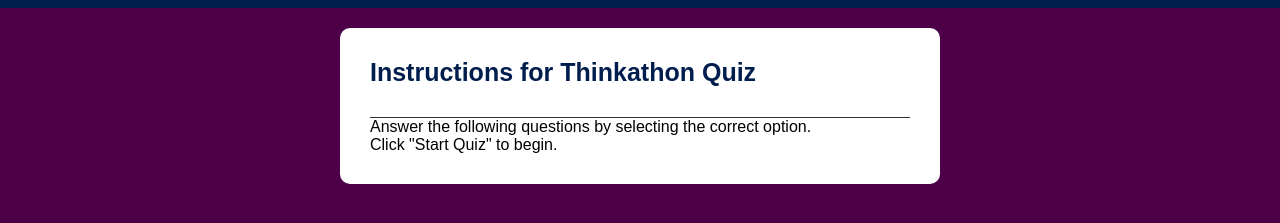
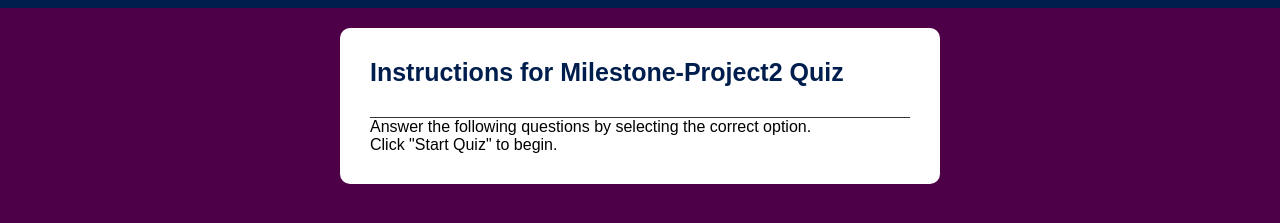
Before and after one commit to fmk-McOpare/Milestone-Project2, a plain HTML site: page instructions.html in a window 1280 px wide. Shown: the part 33-256 px from the top of the page. Drawn offline with Linux system fonts and the light colour scheme.

Commit message:
Content update for typo

```diff
--- a/instructions.html
+++ b/instructions.html
@@ -3,7 +3,7 @@
 <head>
     <meta charset="UTF-8">
     <meta name="viewport" content="width=device-width, initial-scale=1.0">
-    <title>Instructions - Thinkathon</title>
+    <title>Instructions - Milestone-Project2</title>
     <link rel="stylesheet" href="style.css"/>
 </head>
 <body>
@@ -17,7 +17,7 @@
         </nav>
     </header>
     <div class="app">
-        <h1>Instructions for Thinkathon Quiz</h1>
+        <h1>Instructions for Milestone-Project2 Quiz</h1>
         <p>Answer the following questions by selecting the correct option.</p>
         <p>Click "Start Quiz" to begin.</p>
     </div>
```
Also changed, not shown: about.html (+1 -1 lines).
